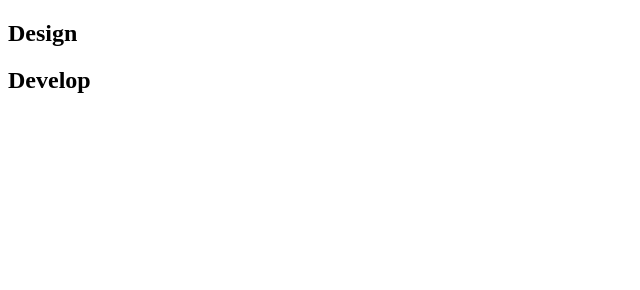
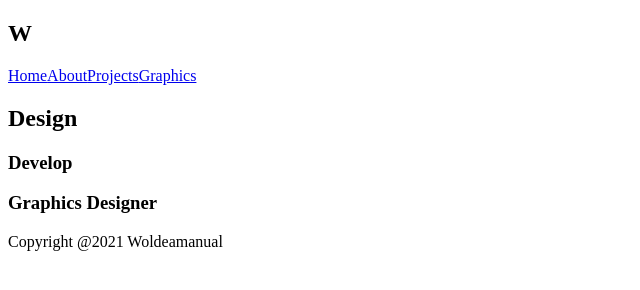
Before and after one commit to Woldeamanual-addweb/front-end-e-auction, a Gatsby site: page / in a window 1280 px wide. Shown: the whole page, without its empty margins (0-640 px from the left). Built offline with nearby package versions, Linux system fonts and the light colour scheme; Gatsby itself is replaced by a stand-in of ours.

Commit message:
Add Layout

```diff
--- /dev/null
+++ b/src/components/Layout.js
@@ -0,0 +1,14 @@
+import React from "react"
+import Navbar from "./Navbar"
+
+export default function Layout({ children }) {
+  return (
+    <div className="layout">
+      <Navbar />
+      <div className="content">{children}</div>
+      <div class="footer">
+        <p>Copyright @2021 Woldeamanual </p>
+      </div>
+    </div>
+  )
+}
--- a/src/components/Navbar.js
+++ b/src/components/Navbar.js
@@ -6,8 +6,10 @@ export default function Navbar() {
     <nav>
       <h1> W </h1>
       <div class="links">
-        <Link to="/"></Link>
-        <Link to="/"></Link> <Link to="/"></Link>
+        <Link to="/">Home</Link>
+        <Link to="/about">About</Link>
+        <Link to="/projects">Projects</Link>
+        <Link to="/Graphics">Graphics</Link>
       </div>
     </nav>
   )
--- a/src/pages/about.js
+++ b/src/pages/about.js
@@ -1,7 +1,9 @@
 import React from "react"
+import Layout from "../components/Layout"
 
 export default function about() {
   return (
+    <Layout>
       <div>
         <h1>About Page </h1>
         <p>
@@ -17,5 +19,6 @@ export default function about() {
           accident, sometimes on purpose (injected humour and the like).
         </p>
       </div>
+    </Layout>
   )
 }
--- a/src/pages/index.js
+++ b/src/pages/index.js
@@ -1,17 +1,15 @@
 import React from "react"
-
+import Layout from "../components/Layout"
 export default function Home() {
   return (
-    <section>
-      <div>
-      <h2>
-        Design
-      </h2>
-         <h2>
-        Develop
-      </h2>
-      </div>
-    </section>
-
-    )
+    <Layout>
+      <section>
+        <div>
+          <h2>Design</h2>
+          <h3>Develop</h3>
+          <h3>Graphics Designer</h3>
+        </div>
+      </section>
+    </Layout>
+  )
 }
--- /dev/null
+++ b/src/pages/projects/index.js
@@ -0,0 +1,6 @@
+import React from "react"
+import Layout from "../../components/Layout"
+
+export default function index() {
+  return <Layout></Layout>
+}
```
Also changed, not shown: src/pages/404.js (+6 -3 lines). Lines whose indentation alone changed are shown as unchanged.
